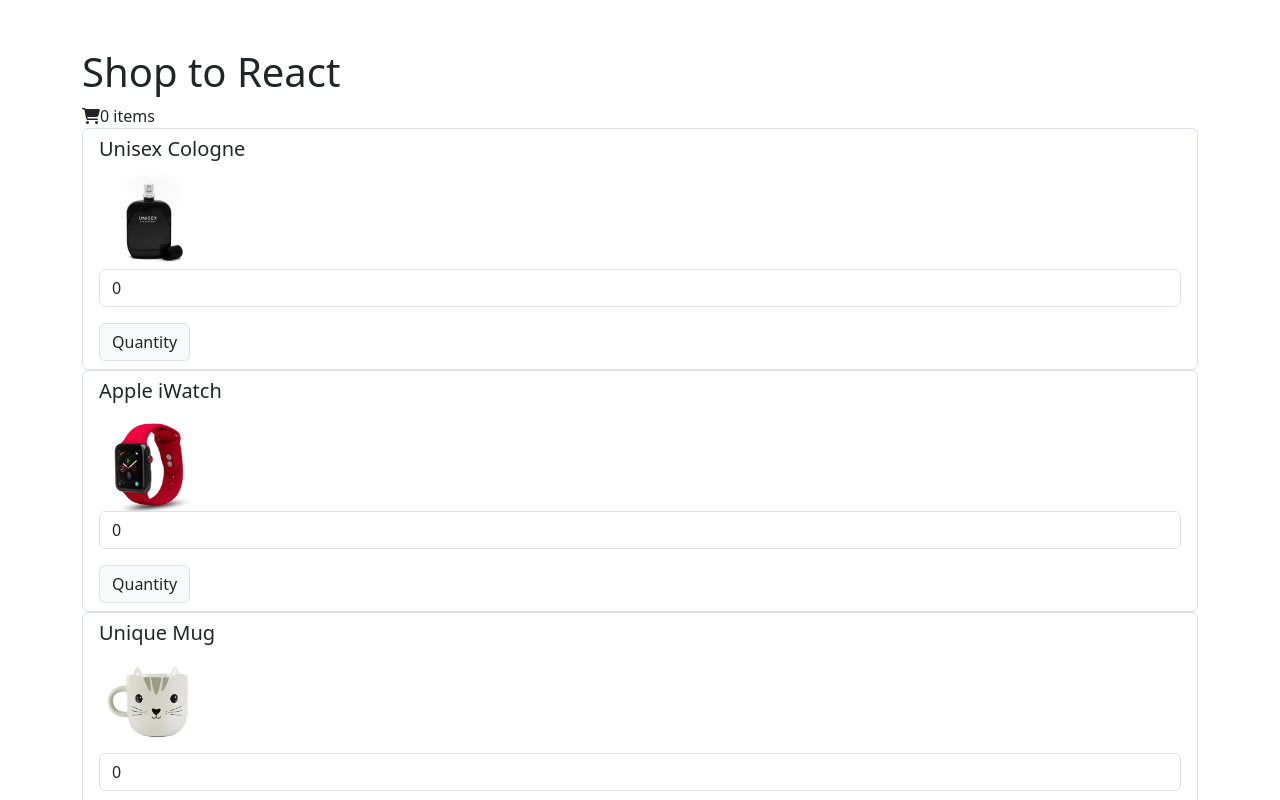
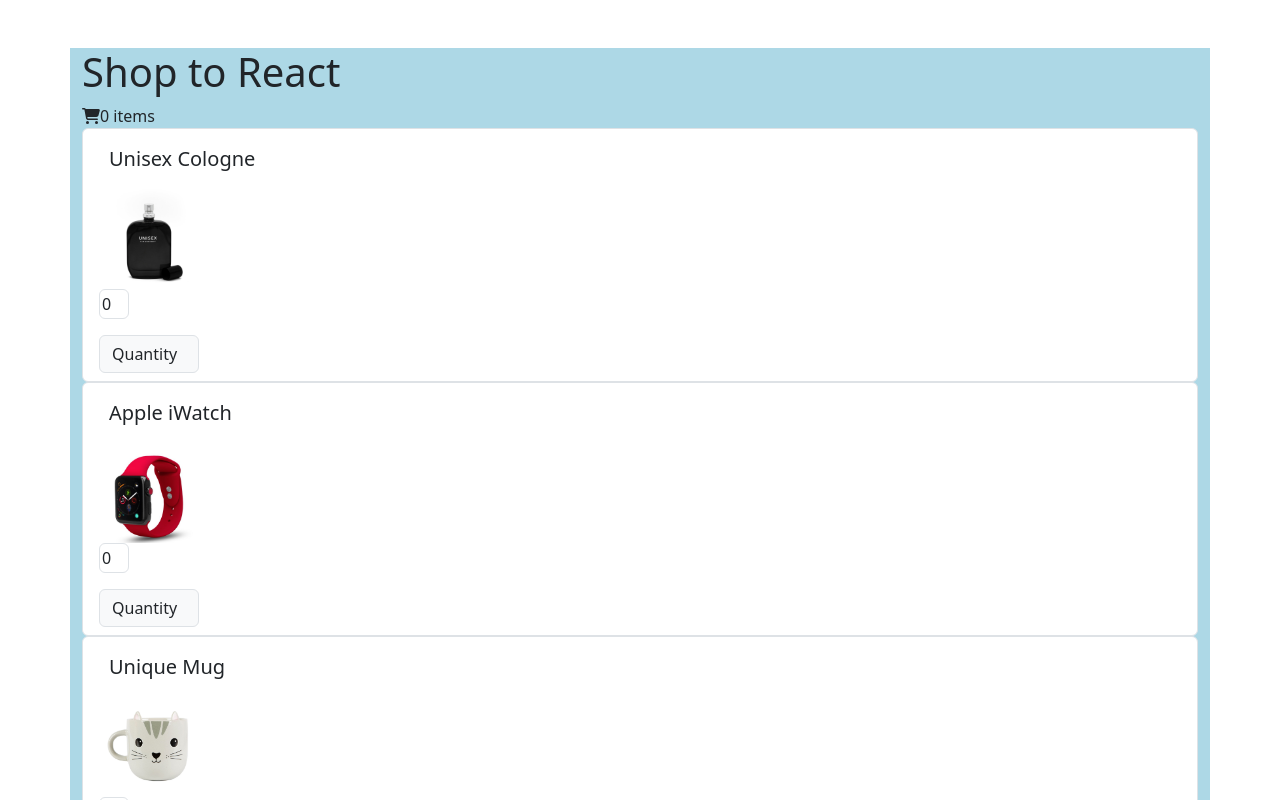
Before and after one commit to dhruv1897/shopcart, a React (Create React App) app: page / in a window 1280 px wide. Shown: the top 800 px of the page. Built offline with nearby package versions, Linux system fonts and the light colour scheme.

Commit message:
Style changes

```diff
--- a/src/App.js
+++ b/src/App.js
@@ -62,13 +62,16 @@
 
 render() {
   return (
-    <div className="container blue mt-5 col">
-      <h1 className="text-left mb-2">Shop to React</h1>
+    <div className="container mt-5" style={{backgroundColor:"lightblue"}}>
       <div>
-          <FontAwesomeIcon icon={faShoppingCart} />
+      <h1 className="text-left mb-2 white">Shop to React</h1>
+      </div>
+      <div>
+          <FontAwesomeIcon icon={faShoppingCart} className="right"/>
           <span>
             {this.state.cartTotal > 0 ? this.state.cartTotal : "0"} items
           </span>
+
       </div>
       <div>
         {Object.keys(this.state.items).map((item) => (
@@ -77,7 +80,8 @@
               <div>
               <ListGroup>
                <ListGroupItem>
-                <h5 className="img">{this.state.items[item].name}</h5>
+                <h5 className="img" style={{padding:"10px"}}>{this.state.items[item].name}</h5>
+                <div>
                 <img
                   src={this.state.items[item].image}
                   alt={this.state.items[item].name}
@@ -87,7 +91,7 @@
                     type="number"
                     className="form-control"
                     min="0"
-                    style={{widht: '100px'}}
+                    style={{padding: '2px', width: '30px'}}
                     value={this.state.items[item].quantity}
                     // onChange={(e) =>
                     //   this.handleQuantityChange(
@@ -97,7 +101,8 @@
                   />
                   <div className="input-group mt-3">
                   <div className="input-group-prepend">
-                    <span className="input-group-text">Quantity</span>
+                    <span className="input-group-text" style={{width: '100px'}}>Quantity</span>
+                  </div>
                   </div>
                 </div>
                 </ListGroupItem>
```
